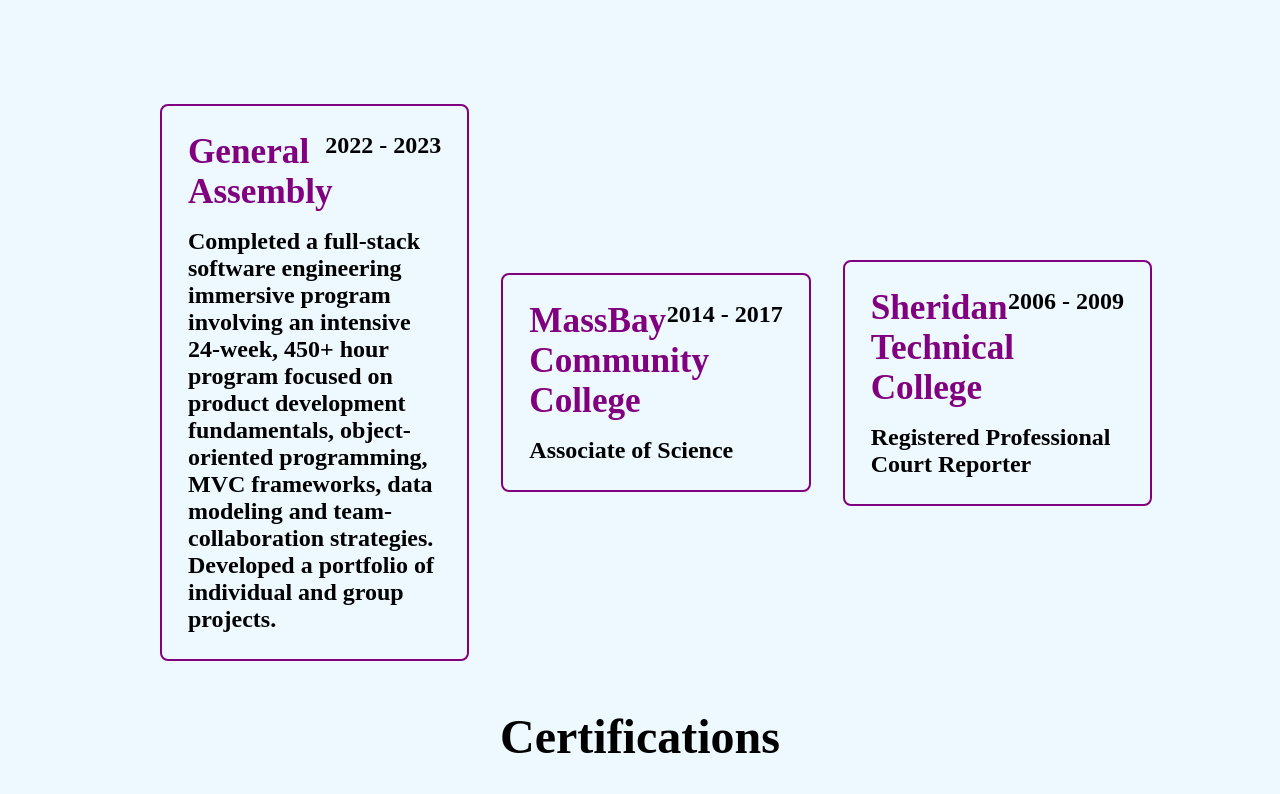
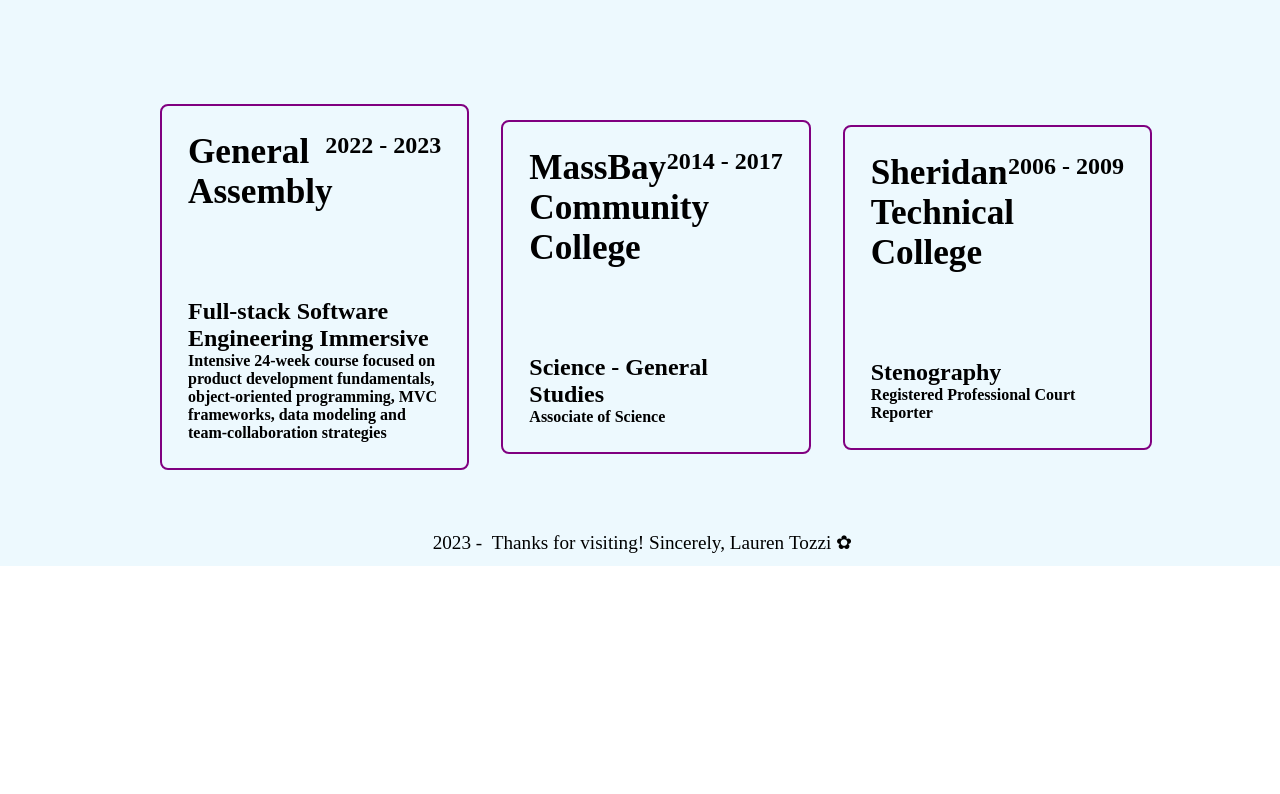
Before and after one commit to Ooh-LaLa/portfolio, a React (Create React App) app: page /education in a window 1280 px wide. Shown: the part 600-1394 px from the top of the page. After the commit the page ends 1166 px from the top, so only its background shows below. Built offline with nearby package versions, Linux system fonts and the light colour scheme; a web font is replaced by a local one.

Commit message:
remove certifications from education page

```diff
--- a/src/App.js
+++ b/src/App.js
@@ -25,7 +25,7 @@
                     <CSSTransition timeout={300} classNames='fade' key={location.key}>
                         <Switch location={location}>
                             <Route path="/" exact>
-                                <Redirect to="/home" />
+                                <Redirect to="/" />
                             </Route>
                             <Route path="/home">
                                 <Home />
@@ -47,7 +47,7 @@
                                 <Projects />
                             </Route>
                             <Route path="*">
-                                <Redirect to="/home" />
+                                <Redirect to="/" />
                             </Route>
                             {/* <ProgrammingSkills /> */}
                         </Switch>
--- a/src/Data/EducationData.js
+++ b/src/Data/EducationData.js
@@ -3,11 +3,11 @@
 const EducationData=  [
     {
     collegeName:"General Assembly",
-    courseName:"Software Engineering Immersive",
+    courseName:"Full-stack Software Engineering Immersive",
     couseStartYear:"2022",
     courseEndYear:"2023",
     details:
-        "Completed a full-stack software engineering immersive program involving an intensive 24-week, 450+ hour program focused on product development fundamentals, object-oriented programming, MVC frameworks, data modeling and team-collaboration strategies. Developed a portfolio of individual and group projects.",
+        "Intensive 24-week course focused on product development fundamentals, object-oriented programming, MVC frameworks, data modeling and team-collaboration strategies",
     },
     {
     collegeName:"MassBay Community College",
--- a/src/components/Certifications/Certifications.js
+++ b/src/components/Certifications/Certifications.js
@@ -11,14 +11,14 @@
 
     return (
         <React.Fragment>
-            <h1 style={{color:nonThemeColor}}>Certifications</h1>
+            {/* <h1 style={{color:nonThemeColor}}>Certifications</h1>
             <div className={classes.certificateCard}>
                 {certificationsList.map((item, index) => {
                     return (
                         <CreateCertificate key={index} item={item}/>
                     )
                 })}
-            </div>
+            </div> */}
         </React.Fragment>
     )
 }
--- a/src/components/Education/Degrees.js
+++ b/src/components/Education/Degrees.js
@@ -29,8 +29,9 @@
                         <h3 style={{ color: nonThemeColor }}>
 
                             {item.couseStartYear} - {item.courseEndYear}</h3>
-                        <h1 style={{ color: uiColor }}>{item.collegeName}</h1>
-                        <h2 style={{ color: nonThemeColor }}>{item.details}</h2>
+                        <h1 style={{ color: nonThemeColor }}>{item.collegeName}</h1>
+                        <h2 style={{ color: nonThemeColor }}>{item.courseName}</h2>
+                        <h4 style={{ color: nonThemeColor }}>{item.details}</h4>
                     </div>
                 </Card>
                         )}
--- a/src/components/Education/education.module.css
+++ b/src/components/Education/education.module.css
@@ -4,6 +4,9 @@
     width: 80%;
     margin: 0rem auto;
     font-family: "Amaranth";
+}
+h2{
+    padding-top: 70px;
 }
 .eduImg{
     margin: 3rem auto;
@@ -22,7 +25,7 @@
     gap: 1rem;
     align-items: center;
     /* background-color: aqua; */
-    /* animation: renderFromRight 0.5s ease forwards; */
+    animation: renderFromRight 0.5s ease forwards;
 }
 .educationCard h1{
     font-size: 5rem;
```
